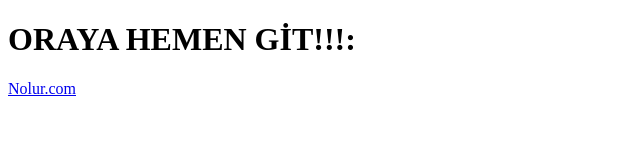
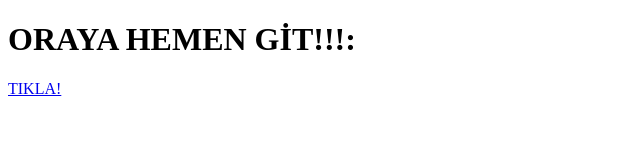
Before and after one commit to Bilalbera/site, a plain HTML site: page index.html in a window 1280 px wide. Shown: the full height of the page, 0-640 px from the left. Drawn offline with Linux system fonts and the light colour scheme.

Commit message:
Update index.html

```diff
--- a/index.html
+++ b/index.html
@@ -2,5 +2,5 @@
 <html lang="tr">
 <head>
    <h1> ORAYA HEMEN GİT!!!:</h2>
-  <a href="https://nolur.com/">Nolur.com</a>
+  <a href="https://nolur.com/">TIKLA!</a>
 </head>
```
